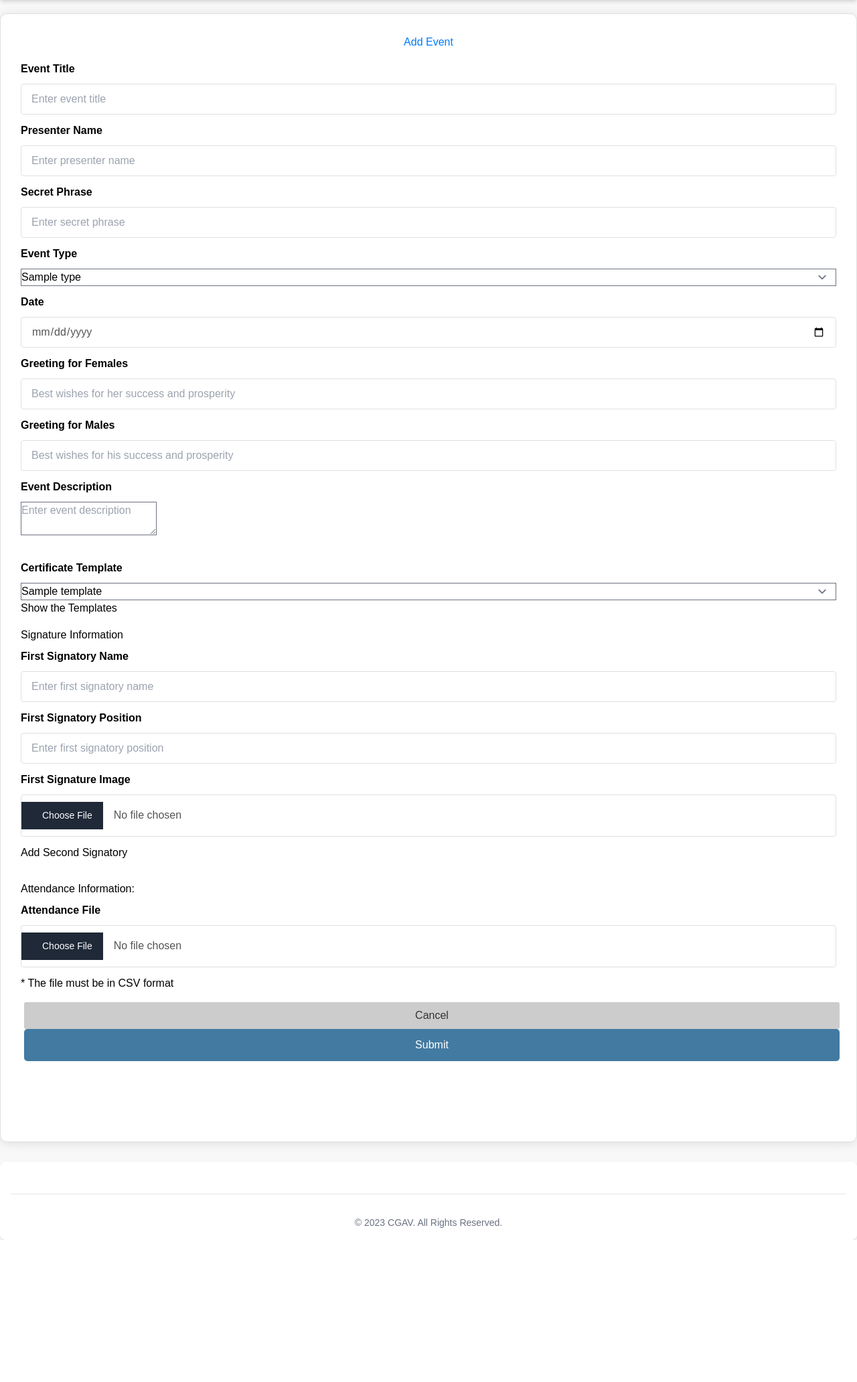
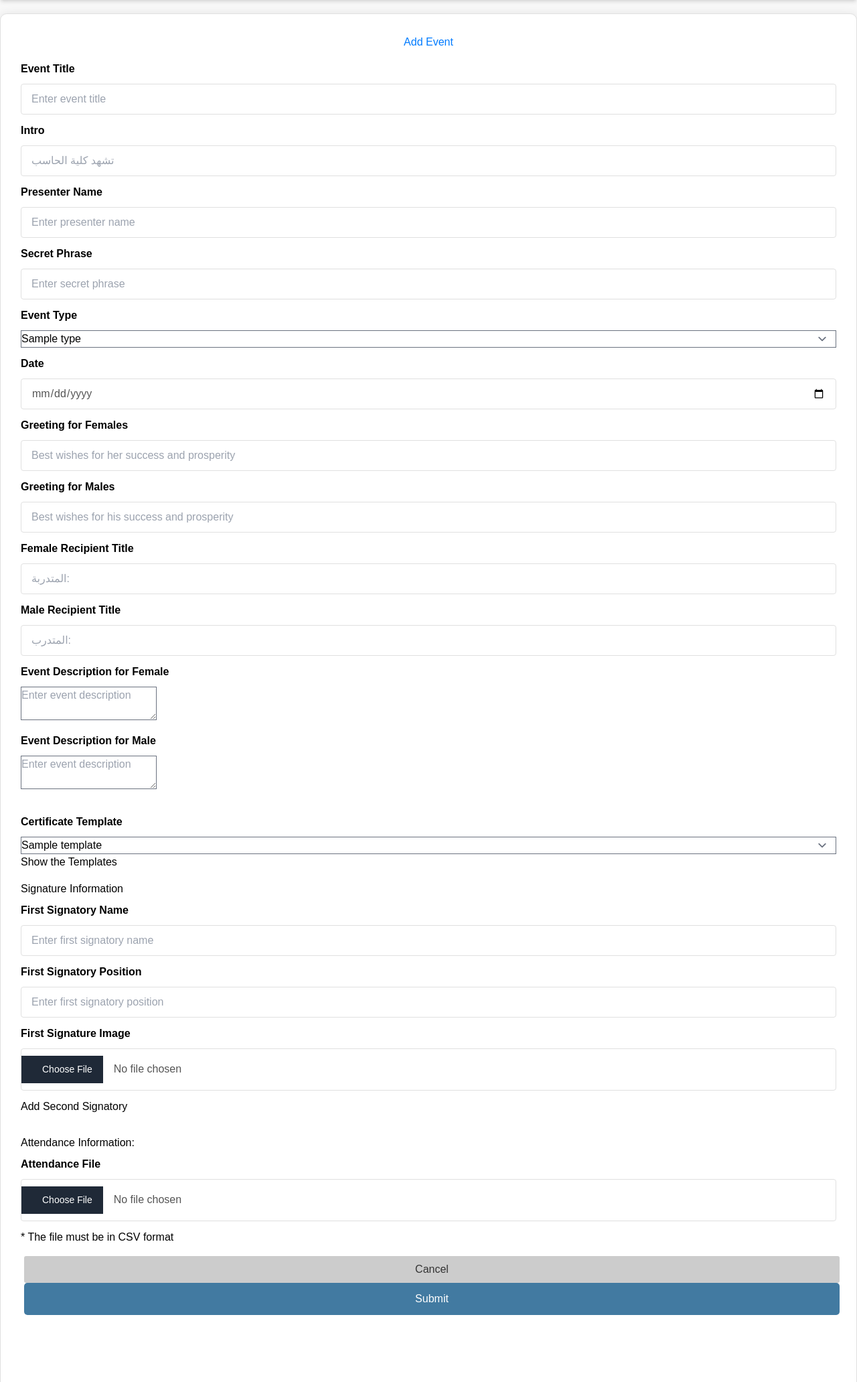
Before and after one commit to zalsaeed/cgav, a Flask app: page /add_certificate in a window 1280 px wide. Shown: the part 68-2131 px from the top of the page at 67% size. Before the commit the page ends 1919 px from the top, so only its background shows below. Run offline with Flask 2, Linux system fonts and the light colour scheme; tables that the repository leaves empty hold one stand-in row (values such as "Sample post"); parts of the project's set-up code (start-up, migrations or seed data) failed here and were passed over; some libraries are stand-ins or nearby versions; some web fonts are replaced.

Commit message:
Modification for certificate generation

```diff
--- a/src/certificate.py
+++ b/src/certificate.py
@@ -179,8 +179,10 @@ class Certificate:
 
         self.signature_filed(10, 190, 10, 50, self.dean_name, self.dean_position,
                              self.path_to_dean_signature)
-        self.signature_filed(123.5, 190, 10, 50, self.csu_director_name, self.csu_position,
-                             self.path_to_csu_head_signature)
+        # Second signature - process only if the path is provided
+        if self.path_to_csu_head_signature is not None:
+            self.signature_filed(123.5, 190, 10, 50, self.csu_director_name, self.csu_position,
+                                self.path_to_csu_head_signature)
 
         self.greeting(self.greeting_txt, 165)
 
--- a/src/flask_website/app.py
+++ b/src/flask_website/app.py
@@ -1,5 +1,6 @@
 import json
 from flask import Flask, render_template, url_for, redirect, request, jsonify,send_from_directory,flash, session
+import yaml
 from flask_sqlalchemy import SQLAlchemy
 from flask_login import UserMixin, login_user, LoginManager, login_required, logout_user, current_user
 from flask_wtf import FlaskForm
@@ -249,20 +250,29 @@ def add_certificate():
     active_event_types = EventType.query.filter_by(is_active=True).all()
     form.event_type.choices = [(str(event_type.event_type_id), event_type.event_type_name) for event_type in
                                active_event_types]
+    # Retrieve the selected template
+    form.event_type.choices = [(str(event_type.event_type_id), event_type.event_type_name) for event_type in active_event_types]
+
+    templates = Template.query.all()
+    form.template_choice.choices = [(str(t.template_id), t.template_name) for t in templates]
 
     templates = Template.query.all()
     form.template_choice.choices = [(str(t.template_id), t.template_name) for t in templates]
 
     if form.validate_on_submit():
+
+        selected_template_id = form.template_choice.data
+        selected_template = Template.query.filter_by(template_id=selected_template_id).first()
+        template_path = selected_template.template_image
+
         file = form.file.data
         if file and allowed_file(file.filename):
             # Read the file into a StringIO object for parsing as CSV
             file_stream = StringIO(file.read().decode('utf-8-sig'), newline=None)
             csv_reader = csv.DictReader(file_stream)  # Use DictReader to read the CSV into a dictionary
 
-            # Check if CSV has all required headers
-            required_headers = {'name', 'email', 'event_name', 'event_date', 'event_type', 'certificate_hash',
-                                'date_issued'}
+             # Updated required headers
+            required_headers = {'first_name', 'middle_name', 'last_name', 'email', 'phone', 'gender'}
             if not required_headers.issubset(set(csv_reader.fieldnames)):
                 message = 'The CSV file does not have the required headers.'
             else:
@@ -294,34 +304,31 @@ def add_certificate():
                     signatory_name_2 = None
                     signatory_position_2 = None
                     image_path_2 = None
-                # Create a new CertificateEvent instance with the file path
-                # new_certificate_event = CertificateEvent(
-                #     certificate_event_id=str(uuid.uuid4()),
-                #     certificate_title=form.certificate_title.data,
-                #     event_type_id=form.event_type.data,
-                #     presenter_name=form.presenter_name.data,
-                #     secret_phrase=form.secret_phrase.data,
-                #     event_date=form.date.data,
-                #     certificate_description=form.certificate_description.data,
-                #     file_path=file_path  # Save the path to the file
-                # )
-                # Create a new CertificateEvent instance
+
                 new_certificate_event = CertificateEvent(
                     certificate_event_id=str(uuid.uuid4()),
                     certificate_title=form.certificate_title.data,
                     event_type_id=form.event_type.data,
+                    template_path=template_path,
                     presenter_name=form.presenter_name.data,
                     secret_phrase=form.secret_phrase.data,
                     event_date=form.date.data,
-                    certificate_description=form.certificate_description.data,
-                    file_path=file_path,  # Assuming file_path is set earlier in your code
+                    certificate_description_female=form.certificate_description_female.data,
+                    certificate_description_male=form.certificate_description_male.data,
+                    file_path=file_path,
                     First_Signatory_Name=form.signatory_name_1.data,
                     First_Signatory_Position=form.signatory_position_1.data,
                     First_Signatory_Path=image_path_1,
                     Second_Signatory_Name=form.signatory_name_2.data,
                     Second_Signatory_Position=form.signatory_position_2.data,
-                    Second_Signatory_Path=image_path_2
+                    Second_Signatory_Path=image_path_2,
+                    greeting_female=form.greeting_female.data,
+                    greeting_male=form.greeting_male.data,
+                    intro=form.intro.data,
+                    male_recipient_title=form.male_recipient_title.data,
+                    female_recipient_title=form.female_recipient_title.data,
                 )
+
 
                 # Add the new event to the session and commit it to the database
                 try:
@@ -495,7 +502,7 @@ def load_more_certificates():
                 'presenter_name': certificate.presenter_name,
                 'certificate_event_id': certificate.certificate_event_id,
                 'event_date': certificate.event_date.strftime('%Y-%m-%d'),
-                'certificate_description': certificate.certificate_description,
+                'certificate_description_female': certificate.certificate_description_female,
                 'file_path': certificate.file_path if hasattr(certificate, 'file_path') else None
             }
             for certificate in additional_certificates
@@ -666,7 +673,31 @@ def selectTemp():
     user_templates = db_classes.Template.query.filter_by(id=current_user.id).all()
     return render_template("select_template.html", templates=user_templates)
 
+########
+@app.route('/preview_certificate', methods=['POST'])
+def preview_certificate():
+    try:
+        # Get the selected template and other details from the request
+        data = request.get_json()
+        selected_template = data.get('selected_template')
 
+        # Load default event data
+        with open('events/sample-event.yaml', 'r') as file:
+            event_data = yaml.safe_load(file)
+
+        # Update the template path with the selected template
+        event_data['certificate_background'] = selected_template
+
+        # Run main.py with updated event data
+        result = subprocess.run(['python', 'main.py', '--event_data', json.dumps(event_data)], capture_output=True, text=True)
+        if result.returncode == 0:
+            return jsonify({'success': True})
+        else:
+            return jsonify({'success': False, 'error': result.stderr})
+    except Exception as e:
+        return jsonify({'success': False, 'error': str(e)})
+
+######
 @app.route('/fetch_latest_pdf', methods=['GET'])
 def fetch_latest_pdf():
     # The path to the output directory, considering the Docker container's file system
@@ -692,12 +723,20 @@ def fetch_latest_pdf():
         return jsonify({'error': 'An internal error occurred'}), 500
 
 
-@app.route('/run_main_script', methods=['GET'])
+@app.route('/run_main_script', methods=['POST'])
 def run_main_script():
     try:
-        # Adjust the path according to your folder structure
+        # Retrieve event data from the request body, if provided
+        event_data = request.json.get('event_data', None)
+
         script_path = os.path.join(os.getcwd(), 'main.py')
-        result = subprocess.run(['python', script_path], check=True, capture_output=True, text=True)
+        command = ['python', script_path]
+
+        # If event data is provided, pass it as an argument to main.py
+        if event_data:
+            command += ['--event_data', json.dumps(event_data)]
+
+        result = subprocess.run(command, check=True, capture_output=True, text=True)
         return jsonify({'success': True, 'output': result.stdout})
     except subprocess.CalledProcessError as e:
         return jsonify({'success': False, 'error': str(e)})
@@ -715,17 +754,25 @@ def generate_certificate(certificate_event_id):
             'certificate_event_id': str(certificate.certificate_event_id),
             'certificate_title': certificate.certificate_title,
             'event_type_id': certificate.event_type_id,
+            'template_path': certificate.template_path,
             'presenter_name': certificate.presenter_name,
             'secret_phrase': certificate.secret_phrase,
             'event_date': certificate.event_date.strftime('%Y-%m-%d'),
-            'certificate_description': certificate.certificate_description,
+            'certificate_description_female': certificate.certificate_description_female,
+            'certificate_description_male': certificate.certificate_description_male,
             'file_path': certificate.file_path,
             'First_Signatory_Name': certificate.First_Signatory_Name,
             'First_Signatory_Position': certificate.First_Signatory_Position,
             'First_Signatory_Path': certificate.First_Signatory_Path,
             'Second_Signatory_Name': certificate.Second_Signatory_Name,
             'Second_Signatory_Position': certificate.Second_Signatory_Position,
-            'Second_Signatory_Path': certificate.Second_Signatory_Path
+            'Second_Signatory_Path': certificate.Second_Signatory_Path,
+            'greeting_female': certificate.greeting_female,
+            'greeting_male': certificate.greeting_male,
+            'intro': certificate.intro,
+            'male_recipient_title': certificate.male_recipient_title,
+            'female_recipient_title': certificate.female_recipient_title,
+            # ... add other fields as needed ...
         }
 
         result = subprocess.run(['python', 'main.py', '--event_data', json.dumps(event_data)], capture_output=True, text=True)
@@ -735,7 +782,6 @@ def generate_certificate(certificate_event_id):
             return jsonify({'success': False, 'error': result.stderr})
     except Exception as e:
         return jsonify({'success': False, 'error': str(e)})
-
 
 @app.route('/send_email', methods=['GET', 'POST'])
 @login_required
--- /dev/null
+++ b/src/flask_website/certificate-templates/sample-data.csv
@@ -0,0 +1,5 @@
+first_name,middle_name,last_name,email,phone,gender
+سمية,ناصر,الناصر,sumaiah@domain.com,505050505,female
+احمد,حمد,الحمد,ahmad@domain.com,533333333,male
+فرح,فالح,الفالح,farah@domain.com,511111111,female
+بندر,سعد,السعد,bandar@domain.com,577777777,male
--- a/src/flask_website/templates/add_certificate.html
+++ b/src/flask_website/templates/add_certificate.html
@@ -16,6 +16,15 @@
         {{ form.certificate_title.label(class="form-label") }}
         {{ form.certificate_title(class="form-control", placeholder="Enter event title") }}
         {% for error in form.certificate_title.errors %}
+        <span style="color: red;">{{ error }}</span>
+        {% endfor %}
+      </div>
+
+      <!-- Intro Field -->
+      <div class="mb-3">
+        {{ form.intro.label(class="form-label") }}
+        {{ form.intro(class="form-control") }}
+        {% for error in form.intro.errors %}
         <span style="color: red;">{{ error }}</span>
         {% endfor %}
       </div>
@@ -56,21 +65,49 @@
       <!-- Greeting for Females -->
       <div class="mb-3">
         <label for="greetingFemale">Greeting for Females</label>
-    <input type="text" id="greetingFemale" name="greeting_female" class="form-control" placeholder="Best wishes for her success and prosperity" />
+        <input type="text" id="greetingFemale" name="greeting_female" class="form-control"
+          placeholder="Best wishes for her success and prosperity" />
       </div>
 
       <!-- Greeting for Males -->
       <div class="mb-3">
         <label for="greetingMale">Greeting for Males</label>
-    <input type="text" id="greetingMale" name="greeting_male" class="form-control" placeholder="Best wishes for his success and prosperity" />
+        <input type="text" id="greetingMale" name="greeting_male" class="form-control"
+          placeholder="Best wishes for his success and prosperity" />
+      </div>
+
+      <!-- Female Recipient Title Field -->
+      <div class="mb-3">
+        {{ form.female_recipient_title.label(class="form-label") }}
+        {{ form.female_recipient_title(class="form-control") }}
+        {% for error in form.female_recipient_title.errors %}
+        <span style="color: red;">{{ error }}</span>
+        {% endfor %}
+      </div>
+
+      <!-- Male Recipient Title Field -->
+      <div class="mb-3">
+        {{ form.male_recipient_title.label(class="form-label") }}
+        {{ form.male_recipient_title(class="form-control") }}
+        {% for error in form.male_recipient_title.errors %}
+        <span style="color: red;">{{ error }}</span>
+        {% endfor %}
       </div>
 
 
 
       <div class="mb-3">
-        {{ form.certificate_description.label(class="form-label") }}
-        {{ form.certificate_description(class="form-control", placeholder="Enter event description") }}
-        {% for error in form.certificate_description.errors %}
+        {{ form.certificate_description_female.label(class="form-label") }}
+        {{ form.certificate_description_female(class="form-control", placeholder="Enter event description") }}
+        {% for error in form.certificate_description_female.errors %}
+        <span style="color: red;">{{ error }}</span>
+        {% endfor %}
+      </div>
+
+      <div class="mb-3">
+        {{ form.certificate_description_male.label(class="form-label") }}
+        {{ form.certificate_description_male(class="form-control", placeholder="Enter event description") }}
+        {% for error in form.certificate_description_male.errors %}
         <span style="color: red;">{{ error }}</span>
         {% endfor %}
       </div>
@@ -80,7 +117,8 @@
     <div class="mb-3">
       {{ form.template_choice.label(class="form-label") }}
       {{ form.template_choice(class="form-control") }}
-      <button type="button" class="btn btn-info" onclick="location.href='{{ url_for('selectTemp') }}'">Show the Templates</button>
+      <button type="button" class="btn btn-info" onclick="location.href='{{ url_for('selectTemp') }}'">Show the
+        Templates</button>
       {% for error in form.template_choice.errors %}
       <span style="color: red;">{{ error }}</span>
       {% endfor %}
--- a/src/flask_website/templates/certificate_details.html
+++ b/src/flask_website/templates/certificate_details.html
@@ -15,7 +15,7 @@
       <p class="card-text">Event Date: {{ certificate.event_date.strftime('%Y-%m-%d') }}</p>
       <p class="card-text">Secret Phrase: {{ certificate.secret_phrase }}</p>
       <p class="card-text">File Path: {{ certificate.file_path }}</p>
-      <p class="card-text">Description: {{ certificate.certificate_description }}</p>
+      <p class="card-text">Description: {{ certificate.certificate_description_female }}</p>
       <p class="card-text">Signatory 1: {{ certificate.First_Signatory_Name }}</p>
       <p class="card-text">Position 1: {{ certificate.First_Signatory_Position }}</p>
       <p class="card-text">Path 1: {{ certificate.First_Signatory_Path }}</p>
```
Also changed, not shown: resources/db-build-script.sql (+14 -5 lines), src/flask_website/certificate_models.py (+13 -9 lines), src/flask_website/templates/anotherAppearance.html (+19 -44 lines), src/main.py (+60 -98 lines), src/flask_website/certificate-templates/test_template.jpg (added). Lines whose indentation alone changed are shown as unchanged.
